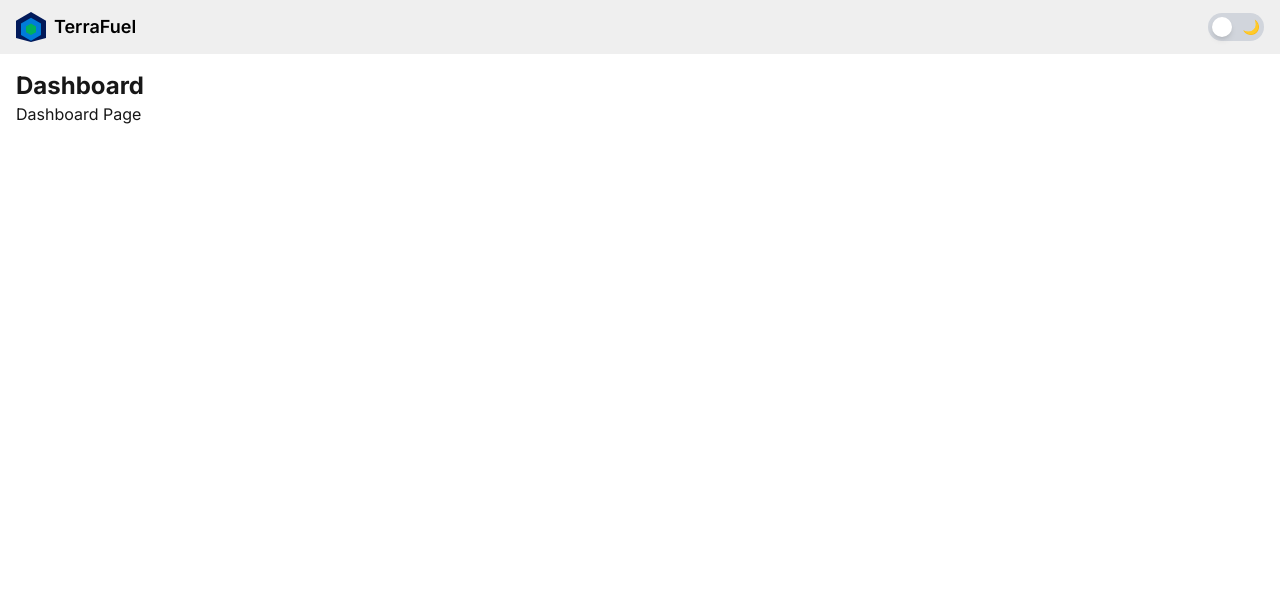
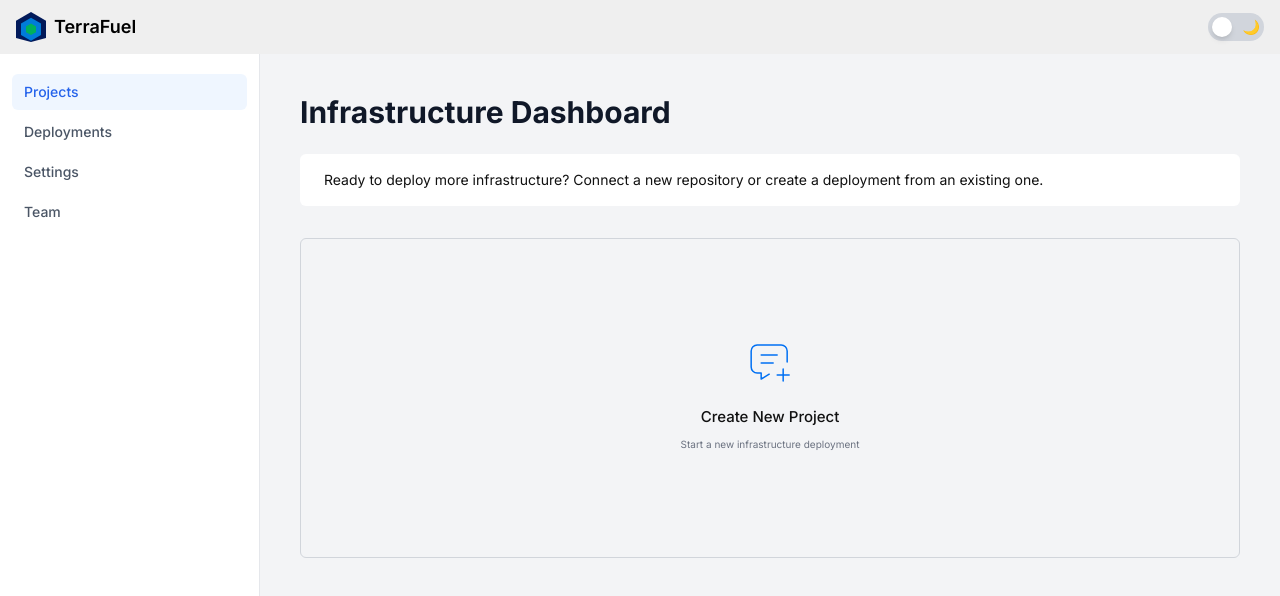
Before and after one commit to aftab-s/env0-lite-frontend, a Next.js app: page /dashboard in a window 1280 px wide. Shown: the top 596 px of the page. Built offline with nearby package versions, Linux system fonts and the light colour scheme.

Commit message:
dashboard

```diff
--- /dev/null
+++ b/src/app/dashboard/_newProjectComponent/page.tsx
@@ -0,0 +1,59 @@
+'use client';
+import Image from 'next/image';
+import { useDarkMode } from '@/context/DarkModeProvider';
+import Button from '@/components/PrimaryButton/page';
+
+export default function InfrastructureBanner() {
+  const { darkMode } = useDarkMode();
+
+  const bannerBg = darkMode ? '#1F2228' : '#FFFFFF';
+  const bannerText = darkMode ? '#C8D2E0' : '#111111';
+  const containerBorder = darkMode ? '#4B5563' : '#D1D5DB';
+  const projectTitle = darkMode ? '#FFFFFF' : '#111111';
+  const projectSubtitle = darkMode ? '#9CA3AF' : '#6B7280';
+
+  return (
+    <div className="w-full flex flex-col items-center">
+      {/* Top Banner */}
+      <div
+        className="w-full px-6 py-4 rounded-md mb-8 transition-colors duration-500"
+        style={{ backgroundColor: bannerBg }}
+      >
+        <p
+          className="text-left text-sm"
+          style={{ color: bannerText }}
+        >
+          Ready to deploy more infrastructure? Connect a new repository or create a deployment from an existing one.
+        </p>
+      </div>
+
+      {/* 50vh Container */}
+      <div
+        className="w-full h-[40vh] flex flex-col items-center justify-center rounded-md transition-colors duration-500"
+        style={{ border: `1px solid ${containerBorder}` }}
+      >
+        <Image
+          src="/Message.svg"
+          alt="Deploy Illustration"
+          width={40}
+          height={40}
+        />
+
+        <div className="mt-6 flex flex-col items-center gap-2">
+          <p
+            className="text-center text-[15px] font-medium transition-colors duration-500"
+            style={{ color: projectTitle }}
+          >
+            Create New Project
+          </p>
+          <p
+            className="text-center text-[10px]"
+            style={{ color: projectSubtitle }}
+          >
+            Start a new infrastructure deployment
+          </p>
+        </div>
+      </div>
+    </div>
+  );
+}
--- /dev/null
+++ b/src/app/dashboard/layout.tsx
@@ -0,0 +1,37 @@
+// app/dashboard/layout.tsx
+"use client";
+
+import { ReactNode } from "react";
+import { useDarkMode } from "@/context/DarkModeProvider";
+import Sidebar from "@/components/common/Sidebar";
+
+interface DashboardLayoutProps {
+  children: ReactNode;
+}
+
+export default function DashboardLayout({ children }: DashboardLayoutProps) {
+  const { darkMode } = useDarkMode();
+
+  return (
+    <div
+      className={`w-full flex box-border transition-colors duration-500 ${
+        darkMode ? "bg-[#111111]" : "bg-[#EFEFEF]"
+      }`}
+    >
+        <Sidebar />
+        <div className={`flex flex-col flex-1 ${darkMode ? "bg-[#000000]" : "bg-[#F3F4F6]"} transition-colors duration-500`}>
+            <header className="w-full mb-6">
+                <h1
+                className={`text-3xl font-bold transition-colors duration-500 pl-10 pt-10 ${
+                    darkMode ? "text-white" : "text-gray-900"
+                }`}
+                >
+                Infrastructure Dashboard
+                </h1>
+            </header>
+
+        <main className="w-full flex-1 pt-0">{children}</main>
+        </div>
+    </div>
+  );
+}
--- a/src/app/dashboard/page.tsx
+++ b/src/app/dashboard/page.tsx
@@ -1,8 +1,16 @@
+'use client';
+import Sidebar from "@/components/common/Sidebar";
+import { useDarkMode } from "@/context/DarkModeProvider";
+import InfrastructureBanner from "./_newProjectComponent/page";
+
 export default function DashboardPage() {
+  const { darkMode } = useDarkMode();
+
+  const bgColor = darkMode ? "#000000" : "#F3F4F6"; // dark black / light gray
+
   return (
-    <div className="p-4">
-      <h1 className="text-2xl font-bold">Dashboard</h1>
-      <p>Dashboard Page</p>
-    </div>
+      <div className="flex-1 p-10 pt-0 overflow-y-auto box-border">
+        <InfrastructureBanner />
+      </div>
   );
 }
--- a/src/app/globals.css
+++ b/src/app/globals.css
@@ -25,3 +25,8 @@ body {
   color: var(--foreground);
   font-family: Arial, Helvetica, sans-serif;
 }
+
+
+*, *::before, *::after {
+  box-sizing: border-box;
+}
--- a/src/app/page.tsx
+++ b/src/app/page.tsx
@@ -6,6 +6,7 @@ import { signIn, useSession } from "next-auth/react";
 import Image from "next/image";
 import { useState } from "react";
 import { useDarkMode } from "@/context/DarkModeProvider";
+import { useRouter } from "next/navigation";
 
 export default function AuthForm() {
   const { data: session } = useSession();
@@ -16,6 +17,7 @@ export default function AuthForm() {
   const subTextColor = darkMode ? "text-gray-400" : "text-gray-600";
   const borderColor = darkMode ? "border-[#2A2A2A]" : "border-gray-300";
   const hoverBg = darkMode ? "hover:bg-[#3c3c3c]" : "hover:bg-gray-100";
+  const router = useRouter();
 
   const [email, setEmail] = useState("");
   const [password, setPassword] = useState("");
@@ -40,7 +42,8 @@ export default function AuthForm() {
     setErrors({});
 
     try {
-      await logIn({ email, password });
+      // await logIn({ email, password });
+      router.push('/dashboard');
     } catch (error) {
       console.error("Login failed:", error);
     }
--- a/src/components/common/Sidebar.tsx
+++ b/src/components/common/Sidebar.tsx
@@ -1,20 +1,18 @@
 'use client';
 import Image from 'next/image';
+import { useDarkMode } from '@/context/DarkModeProvider';
 
-interface SidebarProps {
-  darkMode: boolean;
-}
+const Sidebar = () => {
+  const { darkMode } = useDarkMode();
 
-const Sidebar = ({ darkMode }: SidebarProps) => {
-  const sidebarBg = darkMode ? 'bg-[#1A1A1A]' : 'bg-[#FFFFFF]';
+  const sidebarBg = darkMode ? 'bg-[#1A1A1A]' : 'bg-white';
   const logoText = darkMode ? 'text-white' : 'text-black';
-  const menuItemBg = darkMode ? 'bg-[#374151]' : 'bg-[#E5E7EB]';
-  const menuItemText = darkMode ? 'text-white' : 'text-[#374151]';
+  const borderColor = darkMode ? 'border-gray-700' : 'border-gray-200';
+  const inactiveMenuText = darkMode ? 'text-gray-400' : 'text-gray-600';
+  const inactiveMenuHoverBg = darkMode ? 'hover:bg-[#374151]' : 'hover:bg-gray-100';
+  const inactiveMenuHoverText = darkMode ? 'hover:text-white' : 'hover:text-black';
   const activeMenuBg = darkMode ? 'bg-[#0070F3]' : 'bg-[#EFF6FF]';
-  const activeMenuText = darkMode ? 'text-[#FFFFFF]' : 'text-[#2563EB]';
-
-
-  const inactiveMenuText = darkMode ? 'text-gray-400' : 'text-[#6B7280]';
+  const activeMenuText = darkMode ? 'text-white' : 'text-[#2563EB]';
 
   const menuItems = [
     { name: 'Projects', active: true },
@@ -25,22 +23,11 @@ const Sidebar = ({ darkMode }: SidebarProps) => {
 
   return (
     <div
-      className={`w-48 h-screen ${sidebarBg} border-r ${
-        darkMode ? 'border-gray-700' : 'border-gray-200'
-      } transition-colors duration-500`}
+      className={`w-65 h-screen ${sidebarBg} border-r ${borderColor} transition-colors duration-500`}
     >
-      {/* Logo Section */}
-      <div className="flex items-center px-4 py-6">
-        <Image src="/login/Logo.svg" alt="Logo" width={30} height={38} priority className="mr-2" />
-        <span
-          className={`font-inter font-semibold text-base ${logoText} transition-colors duration-500`}
-        >
-          Fuel
-        </span>
-      </div>
 
       {/* Navigation Menu */}
-      <nav className="px-3">
+      <nav className="px-3 py-5">
         <ul className="space-y-1">
           {menuItems.map((item, index) => (
             <li key={index}>
@@ -48,7 +35,7 @@ const Sidebar = ({ darkMode }: SidebarProps) => {
                 className={`w-full text-left px-3 py-2 rounded-md text-sm font-inter font-medium transition-colors duration-300 cursor-pointer ${
                   item.active
                     ? `${activeMenuBg} ${activeMenuText}`
-                    : `hover:${menuItemBg} ${inactiveMenuText} hover:${menuItemText}`
+                    : `${inactiveMenuText} ${inactiveMenuHoverBg} ${inactiveMenuHoverText}`
                 }`}
               >
                 {item.name}
```
Also changed, not shown: public/Message.svg (added).
